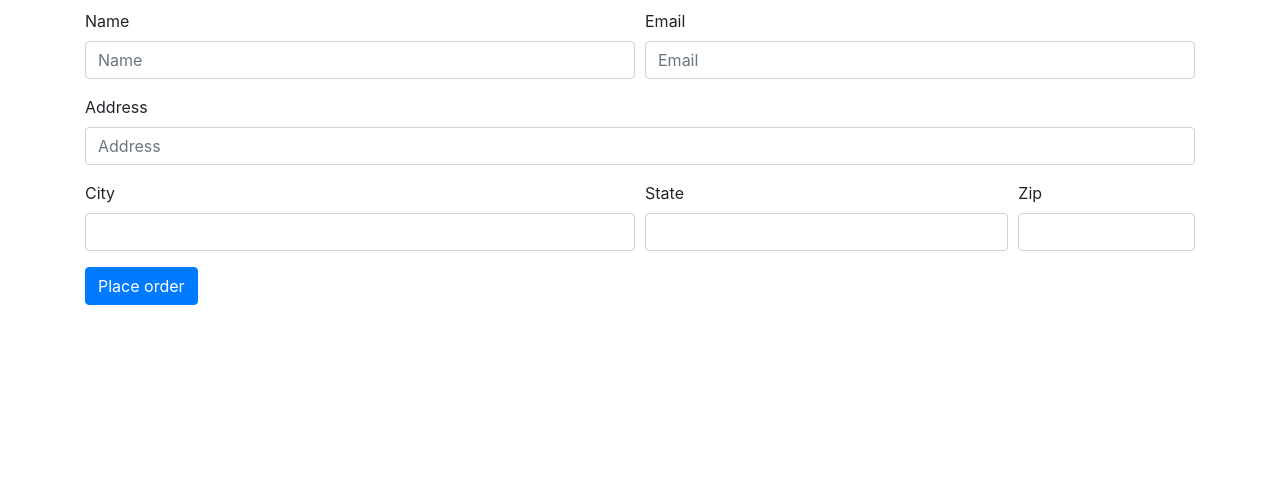
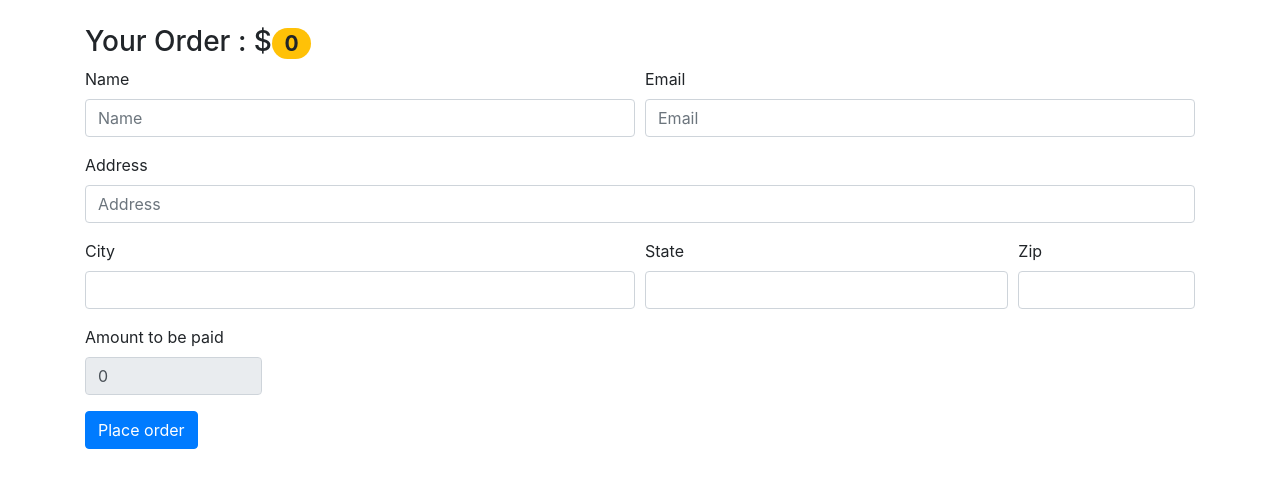
Before and after one commit to AndreiBaditoiu/AB-Project_FoodAPP, a Django app: page /food/checkout/ in a window 1280 px wide. Shown: the part 78-566 px from the top of the page. Run offline with Django 4.2, Linux system fonts and the light colour scheme; some libraries are stand-ins or nearby versions.

Commit message:
Modified-food: models, views, base, checkout, detail, index. Calculating total order. Added order to db,, with order value.

```diff
--- a/food/models.py
+++ b/food/models.py
@@ -33,3 +33,4 @@ class Order(models.Model):
     city = models.CharField(max_length=200)
     state = models.CharField(max_length=200)
     zipcode = models.CharField(max_length=200)
+    total = models.CharField(max_length=200)
--- a/food/templates/food/base.html
+++ b/food/templates/food/base.html
@@ -3,7 +3,6 @@
 <html lang="en">
 <head>
     <link rel="stylesheet" href="{% static 'food/style.css' %}">
-    {#    links CDN(Bootstrap) below#}
     <link rel="stylesheet" href="https://cdn.jsdelivr.net/npm/bootstrap@4.0.0/dist/css/bootstrap.min.css"
           integrity="sha384-Gn5384xqQ1aoWXA+058RXPxPg6fy4IWvTNh0E263XmFcJlSAwiGgFAW/dAiS6JXm" crossorigin="anonymous">
     <script src="https://code.jquery.com/jquery-3.2.1.slim.min.js"
@@ -12,31 +11,24 @@
     <script src="https://cdn.jsdelivr.net/npm/popper.js@1.12.9/dist/umd/popper.min.js"
             integrity="sha384-ApNbgh9B+Y1QKtv3Rn7W3mgPxhU9K/ScQsAP7hUibX39j7fakFPskvXusvfa0b4Q"
             crossorigin="anonymous"></script>
-
     <script src="https://cdn.jsdelivr.net/npm/bootstrap@4.0.0/dist/js/bootstrap.min.js"
             integrity="sha384-JZR6Spejh4U02d8jOt6vLEHfe/JQGiRRSQQxSfFWpi1MquVdAyjUar5+76PVCmYl"
             crossorigin="anonymous"></script>
 
-
     <link rel="icon" type="image/x-icon" href="{% static 'favicon/Logo.ico' %}">
-
     <title>FoodApp</title>
 </head>
 <body>
-<nav class="navbar navbar-dark bg-dark mb-2 ">
+<nav class="navbar navbar-dark bg-dark mb-2">
     <a href="{% url 'index' %}" class="navbar-brand m-lg-1">FoodApp</a>
-
     <div class="navbar">
         <a class="navbar" href="#">
             <img src="{% static 'images/Logo.jpg' %}" width="30" alt="Logo">
         </a>
-        <a class="nav-item nav-link text-light me-5 m" href="{% url 'food:create_item' %}">Add Item </a>
+        <a class="nav-item nav-link text-light me-5 m" href="{% url 'food:create_item' %}">Add Item</a>
         <button id="cart" type="button" class="btn btn-secondary text-light me-5 m" data-container="body"
-                data-toggle="popover" data-placement="bottom" data-html="true"
-                data-content="Vivamus sagittis lacus vel augue laoreet rutrum faucibus.">Cart(0)
+                data-toggle="popover" data-placement="bottom" data-html="true">Cart(0)
         </button>
-
-
         <a class="nav-item nav-link text-light me-5" href="{% url 'food:checkout' %}">Checkout</a>
         {% if user.is_authenticated %}
             <a class="nav-item nav-link text-light me-5" href="{% url 'logout' %}">Logout</a>
@@ -45,78 +37,93 @@
             <a class="nav-item nav-link text-light me-5" href="{% url 'login' %}">Login</a>
         {% endif %}
     </div>
-
 </nav>
 {% if messages %}
     {% for message in messages %}
         <div class="alert alert-{{ message.tags }}" role="alert">
             {{ message }}
         </div>
-
     {% endfor %}
 {% endif %}
 {% block content %}
 {% endblock %}
+
 <script type="text/javascript">
-    console.log("THis is working");
+    console.log("This is working");
 
     if (localStorage.getItem('cart') == null) {
         var cart = {};
-
     } else {
         cart = JSON.parse(localStorage.getItem('cart'));
-
     }
 
     $(document).on('click', '.atc', function () {
         console.log("The add to cart button was clicked");
         var item_id = this.id.toString();
-        console.log(item_id);
+        console.log("Item ID:", item_id);
 
+        let quantity, price, name;
 
         if (cart[item_id] !== undefined) {
             quantity = cart[item_id][0] + 1;
-            cart[item_id][0] = quantity; // saving quantity inside the cart
-            cart[item_id][2] = cart[item_id][2] + parseFloat(document.getElementById("price" + item_id).innerHTML); //getting the price of items in cart and update if one product is added multiple times
-
-
+            cart[item_id][0] = quantity;
+            let priceElement = document.getElementById("price" + item_id);
+            if (priceElement) {
+                let priceText = priceElement.querySelector("h6").textContent.trim();
+                console.log("Price text extracted: ", priceText); // Debugging line
+                price = parseFloat(priceText);
+                if (!isNaN(price)) {
+                    cart[item_id][2] = price;
+                } else {
+                    console.error("Price is not a number for item_id:", item_id, "priceText:", priceText);
+                }
+            } else {
+                console.error("Price element not found for item_id:", item_id);
+            }
         } else {
             quantity = 1;
-            price = parseFloat(document.getElementById("price" + item_id).innerHTML); // adding a specific product for the first time
-            name = document.getElementById("nm" + item_id).innerHTML; // extracting the name
-            cart[item_id] = [quantity, name, price]; // saving quantity and product name inside the cart
+            let priceElement = document.getElementById("price" + item_id);
+            if (priceElement) {
+                let priceText = priceElement.querySelector("h6").textContent.trim();
+                console.log("Price text extracted: ", priceText); // Debugging line
+                price = parseFloat(priceText);
+                if (!isNaN(price)) {
+                    name = document.getElementById("nm" + item_id).innerHTML;
+                    cart[item_id] = [quantity, name, price];
+                } else {
+                    console.error("Price is not a number for item_id:", item_id, "priceText:", priceText);
+                }
+            } else {
+                console.error("Price element not found for item_id:", item_id);
+            }
         }
-        // saving items to cart+ showing the number of added items to cart
-        console.log(cart);
         localStorage.setItem('cart', JSON.stringify(cart));
         document.getElementById("cart").innerHTML = "Cart(" + Object.keys(cart).length + ")";
-
+        DisplayCart(cart);
     });
 
-
-    DisplayCart(cart);
-
     function DisplayCart(cart) {
-        var cartString = "";
-        cartString += "<h5>This is your cart</h5>";
+        var cartString = "<h5>This is your cart</h5>";
         var cartIndex = 1;
 
-        let cartObject = JSON.parse(localStorage.getItem('cart'))
+        let cartObject = JSON.parse(localStorage.getItem('cart'));
 
         for (item in cartObject) {
-            console.log(cartObject[item][0])
-            console.log(cartObject[item][1])
-            cartString += cartObject[item][1] + " QTY:" + (cartObject[item][0]) + "</br>";
-
-
+            let name = cartObject[item][1];
+            let quantity = cartObject[item][0];
+            let price = cartObject[item][2];
+            console.log(`Item ${item} - Name: ${name}, Quantity: ${quantity}, Price: ${price}`); // Debugging line
+            cartString += `<div>${cartIndex}. ${name} - Qty: ${quantity} - Price: $${price}</div>`;
+            cartIndex++;
         }
-        cartString += "<a href='food/checkout'><button class='btn btn-warning' id='checkout'>Checkout</button></a>";
+        cartString += "<a href='/food/checkout'><button class='btn btn-warning' id='checkout'>Checkout</button></a>";
         document.getElementById("cart").setAttribute('data-content', cartString);
         $('[data-toggle="popover"]').popover();
-
     }
 
+    $(document).ready(function () {
+        DisplayCart(cart);
+    });
 </script>
 </body>
-
 </html>
--- a/food/templates/food/checkout.html
+++ b/food/templates/food/checkout.html
@@ -1,17 +1,19 @@
 {% extends 'food/base.html' %}
 
 {% block content %}
-
 <div class="container">
     <div class="row">
         <div class="col-md-12">
-
             <ul class="list-group" id="item_list">
-
             </ul>
         </div>
     </div>
-
+    <!-- Adăugăm elementul pentru totalul general -->
+    <div class="row mt-3">
+        <div class="col-md-12">
+            <h3>Your Order : $<span class ="badge badge-warning badge-pill" id="total_general">0</span></h3>
+        </div>
+    </div>
     <div class="row">
         <div class="col-md-12">
             <form method="POST">
@@ -31,7 +33,6 @@
                     <label for="address">Address</label>
                     <input id="address" name="address" type="text" class="form-control" placeholder="Address">
                 </div>
-
                 <div class="form-row">
                     <div class="form-group col-md-6">
                         <label for="city">City</label>
@@ -45,32 +46,37 @@
                         <label for="zipcode">Zip</label>
                         <input id="zipcode" name="zipcode" type="text" class="form-control">
                     </div>
+                    <div class="form-group col-md-2"> {# new line here #}
+                        <label for="total">Amount to be paid</label>
+                        <input readonly="" type="text" class="form-control" id="total" name="total">
                     </div>
-
+                </div>
                 <button type="submit" class="btn btn-primary">Place order</button>
             </form>
-
-
         </div>
     </div>
 </div>
-    {#{% endblock %}#}
 <script type="text/javascript">
     if (localStorage.getItem('cart') == null) {  // check if local storage is empty
         var cart = {};
     } else {
         cart = JSON.parse(localStorage.getItem('cart'));
+    }
 
-        }
+    let totalGeneral = 0;
     for (item in cart) {
-            let name = cart[item][1]; //extracting the name (name at index '1')
+        let name = cart[item][1]; // extracting the name (name at index '1')
         let quantity = cart[item][0]; // extracting the quantity/based on item index
         let price = cart[item][2];
+        let total = quantity * price;
 
-            itemString = `<li class= "list-group-item">${name}-${quantity}</li>` // creating a list group
+        totalGeneral += total;
+
+        itemString = `<li class="list-group-item">${name} <span class="badge badge-warning badge-pill">Qty: ${quantity}</span> <span class="badge badge-primary badge-pill">$${total}</span></li>`; // creating a list group
         $('#item_list').append(itemString);
     }
+    $('#total').val(totalGeneral) //new line here
     $('#items').val(JSON.stringify(cart));  // displaying items in order itself
-
+    $('#total_general').text(totalGeneral);  // update the total general
 </script>
 {% endblock %}
--- a/food/views.py
+++ b/food/views.py
@@ -68,8 +68,9 @@ def checkout(request):
         city = request.POST.get('city', "")
         state = request.POST.get('state', "")
         zipcode = request.POST.get('zipcode', "")
-        # total = request.POST.get('total', "")
+        total = request.POST.get('total', "")  # new line here
         order = Order(items=items, name=name, email=email, address=address, city=city, state=state, zipcode=zipcode,
+                      total=total
                       )
         order.save()
 
```
Also changed, not shown: food/templates/food/detail.html (+1 -7 lines), food/templates/food/index.html (+3 -5 lines), db.sqlite3, food/migrations/0008_order_total.py (added). Lines whose indentation alone changed are shown as unchanged.
